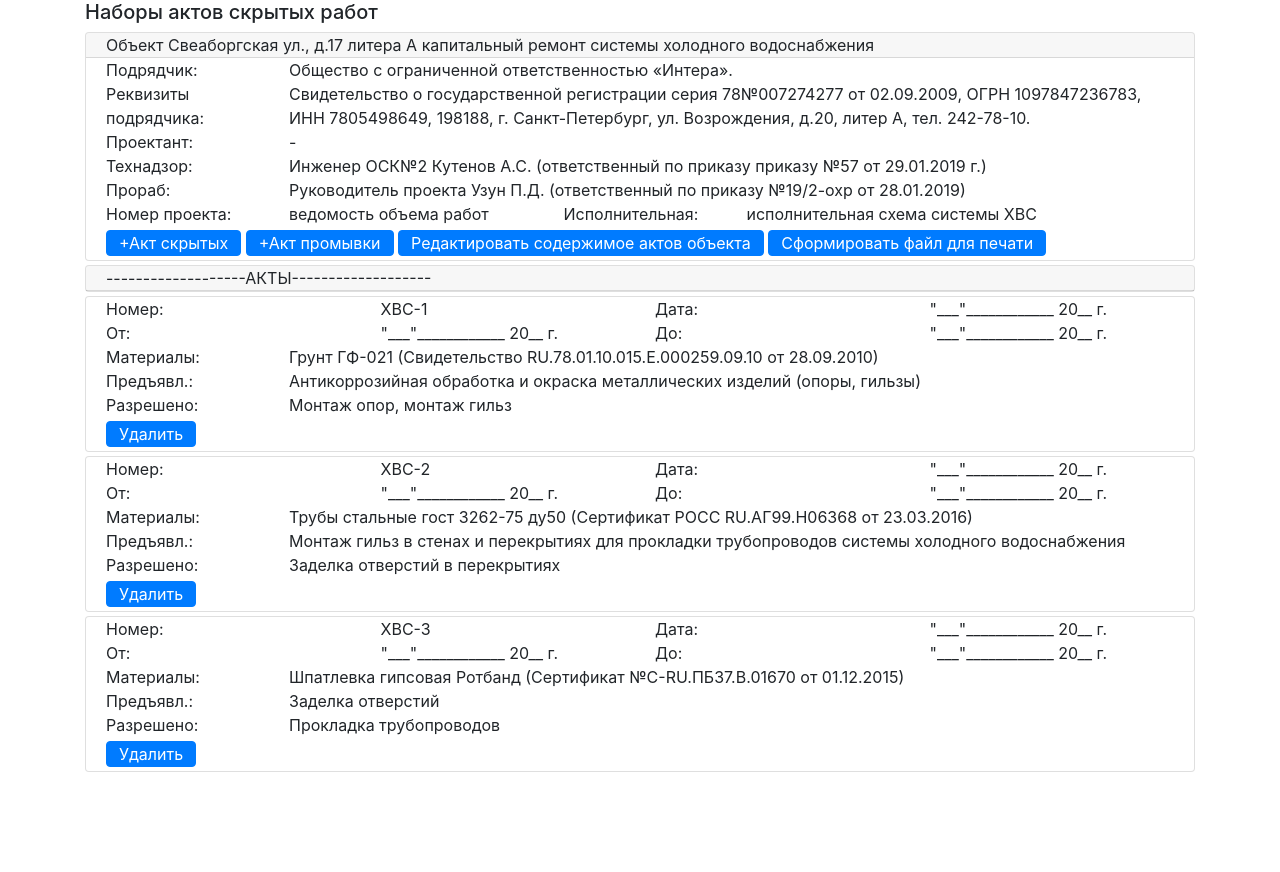
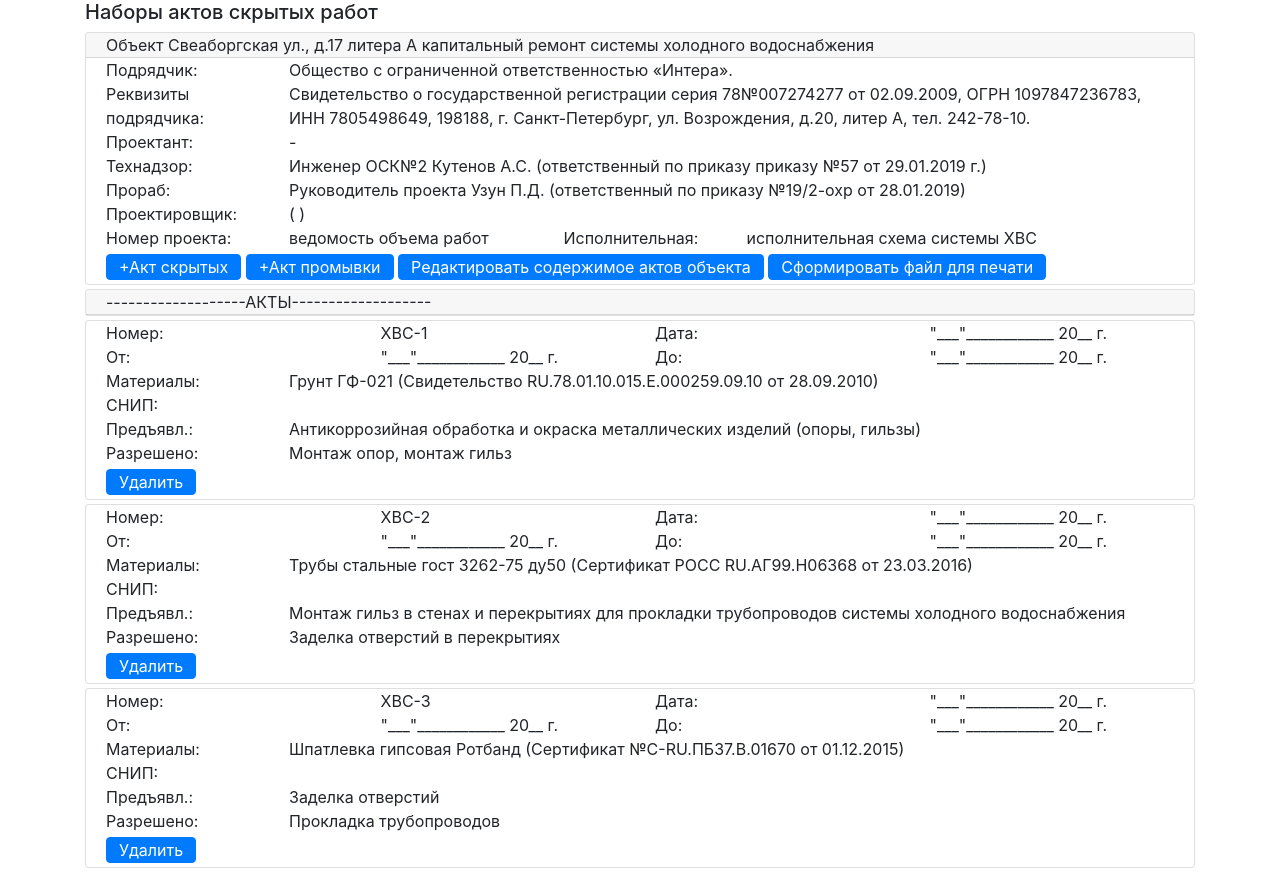
Before and after one commit to dezhik74/ActHiddeen, a Django app: a page that uses app/acts/hiddenactsbase/templates/hiddenactsbase/object_detail.html in a window 1280 px wide. Shown: the part 56-928 px from the top of the page. Before the commit the page ends 828 px from the top, so only its background shows below. Run offline with Django 3.2, Linux system fonts and the light colour scheme; data comes from the database, SQL or seed files in the repository; both versions use the stored data as it was after the commit; some libraries are stand-ins or nearby versions.

Commit message:
0.7.0 Введены поля, необходимы для скрытых по фасадам.

```diff
--- a/app/acts/acts/settings.py
+++ b/app/acts/acts/settings.py
@@ -39,7 +39,7 @@ INSTALLED_APPS = [
     'django.contrib.staticfiles',
     'hiddenactsbase',
     'ks14base',
-    'gati'
+    'gati',
 ]
 
 MIDDLEWARE = [
--- a/app/acts/acts/urls.py
+++ b/app/acts/acts/urls.py
@@ -31,4 +31,5 @@ urlpatterns = [
     path('gati/', include('gati.urls'),name='gati_url'),
 
 
+
 ]
--- a/app/acts/hiddenactsbase/models.py
+++ b/app/acts/hiddenactsbase/models.py
@@ -11,6 +11,7 @@ class HiddenActIS (models.Model):
     permitted_work = models.CharField(max_length=200, verbose_name='Разрешено')
     begin_date = models.CharField(max_length=50, verbose_name='От:')
     end_date = models.CharField(max_length=50, verbose_name='До:')
+    work_SNIP = models.CharField(max_length=100, verbose_name='СНИП:')
 
     class Meta:
         ordering = ['act_number']
@@ -48,10 +49,12 @@ class ObjectActs (models.Model):
                                              ' ул. Возрождения, д.20, литер А, тел. 242-78-10.')
     supervisor_engineer = models.CharField(max_length=100, verbose_name='Технадзор')
     contractor_engineer = models.CharField(max_length=100, verbose_name='Прораб')
+    designer_engineer = models.CharField(max_length=100, verbose_name='Проектировщик')
     project_number = models.CharField(max_length=100, verbose_name='Ном. проекта')
     exec_documents = models.CharField(max_length=100, verbose_name='Исполн.')
     supervisor_engineer_decree = models.CharField(max_length=100, verbose_name='Приказ технадзора')
     contractor_engineer_decree = models.CharField(max_length=100, verbose_name='Приказ прораба')
+    designer_engineer_decree = models.CharField(max_length=100, verbose_name='Приказ проектировщика')
     acts = models.ManyToManyField('HiddenActIS', blank=True, related_name='object_acts')
     blow_down_act = models.ForeignKey('BlowDownAct', blank=True, null=True, on_delete=models.CASCADE)
 
--- a/app/acts/hiddenactsbase/templates/hiddenactsbase/object_detail.html
+++ b/app/acts/hiddenactsbase/templates/hiddenactsbase/object_detail.html
@@ -28,6 +28,10 @@
                     <div class="row">
                         <div class="col-md-2">Прораб:</div>
                         <div class="col-md-10">{{ myobj.contractor_engineer }} ({{ myobj.contractor_engineer_decree }})</div>
+                    </div>
+                    <div class="row">
+                        <div class="col-md-2">Проектировщик:</div>
+                        <div class="col-md-10">{{ myobj.designer_engineer }} ({{ myobj.designer_engineer_decree }})</div>
                     </div>
                     <div class="row">
                         <div class="col-md-2">Номер проекта:</div>
@@ -64,6 +68,10 @@
                         <div class="row">
                             <div class="col-md-2">Материалы:</div>
                             <div class="col-md-10">{{ act.materials }}</div>
+                        </div>
+                        <div class="row">
+                            <div class="col-md-2">СНИП:</div>
+                            <div class="col-md-10">{{ act.work_SNIP }}</div>
                         </div>
                         <div class="row">
                             <div class="col-md-2">Предъявл.:</div>
```
Also changed, not shown: app/acts/hiddenactsbase/forms.py (renamed from app/acts/hiddenactsbase/Forms.py, +6 -3 lines), app/acts/hiddenactsbase/templates/hiddenactsbase/object_edit.html (+10 -0 lines), app/acts/db.sqlite3, 1 other file.
